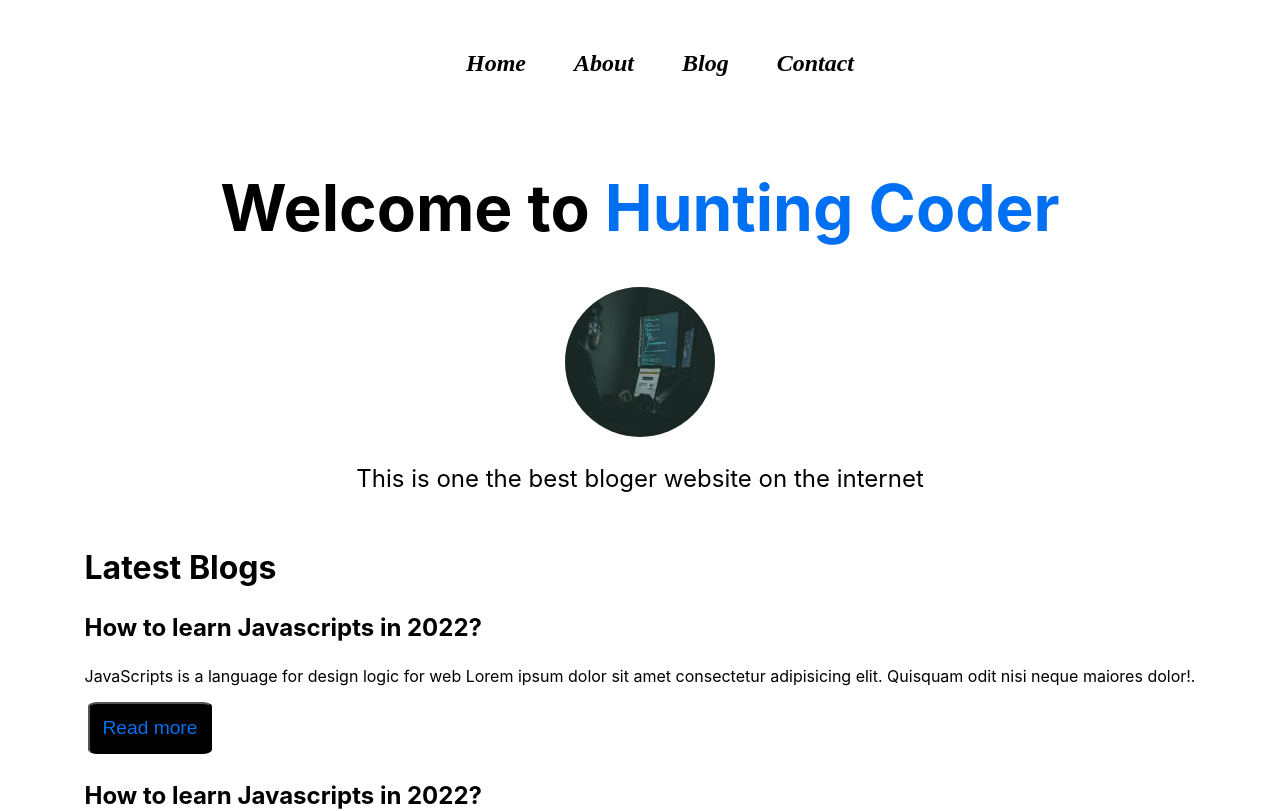
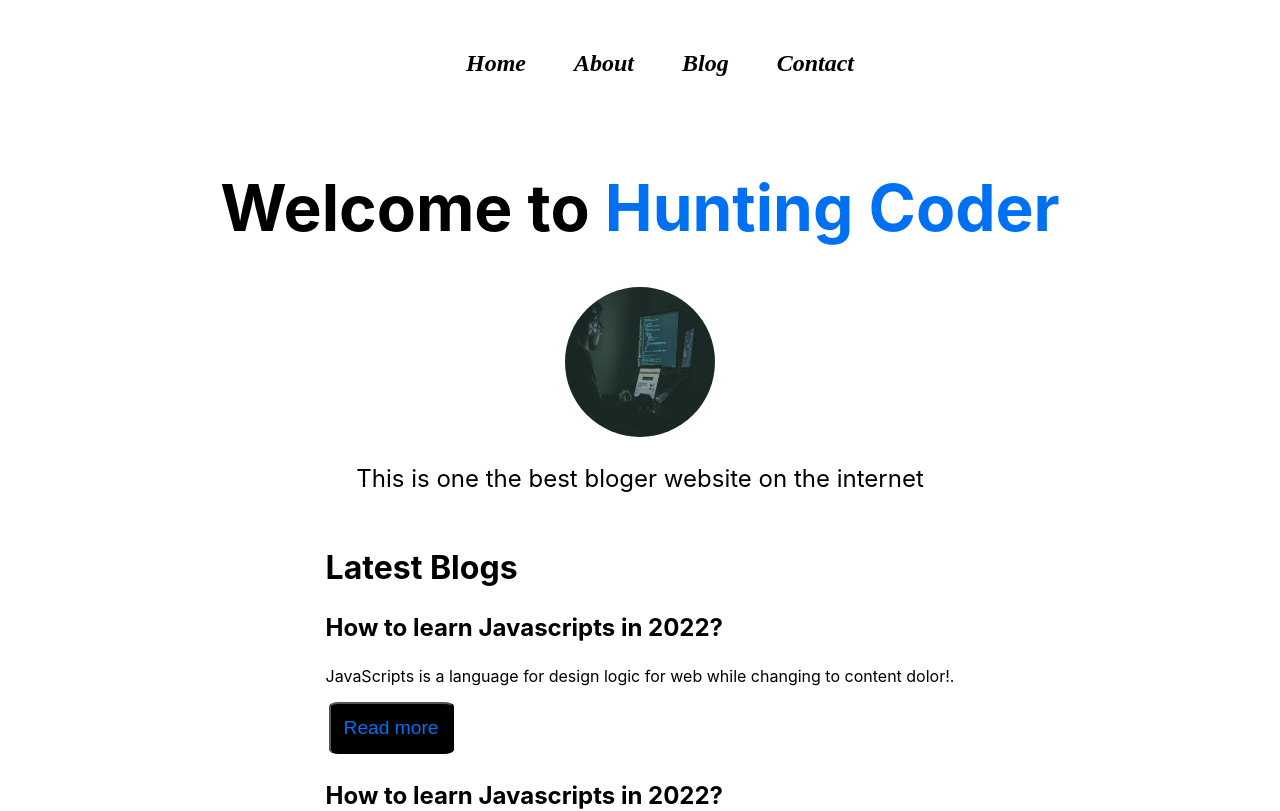
Before and after one commit to kishore1477/blog_using_nextjs, a Next.js app: page / in a window 1280 px wide. Shown: the top 811 px of the page. Built offline with nearby package versions, Linux system fonts and the light colour scheme.

Commit message:
"just change"

```diff
--- a/pages/index.js
+++ b/pages/index.js
@@ -33,7 +33,7 @@ export default function Home() {
           <h2 className={styles.h2}>Latest Blogs</h2>
           <div>
             <h3 className={styles.h3} >How to learn Javascripts in 2022?</h3>
-            <p className={styles.p}>JavaScripts is a language for design  logic for web Lorem ipsum dolor sit amet consectetur adipisicing elit. Quisquam odit nisi neque maiores
+            <p className={styles.p}>JavaScripts is a language for design  logic for web  while changing to content
               dolor!.</p>
             <button className={styles.btn}>Read more</button>
           </div>
```
